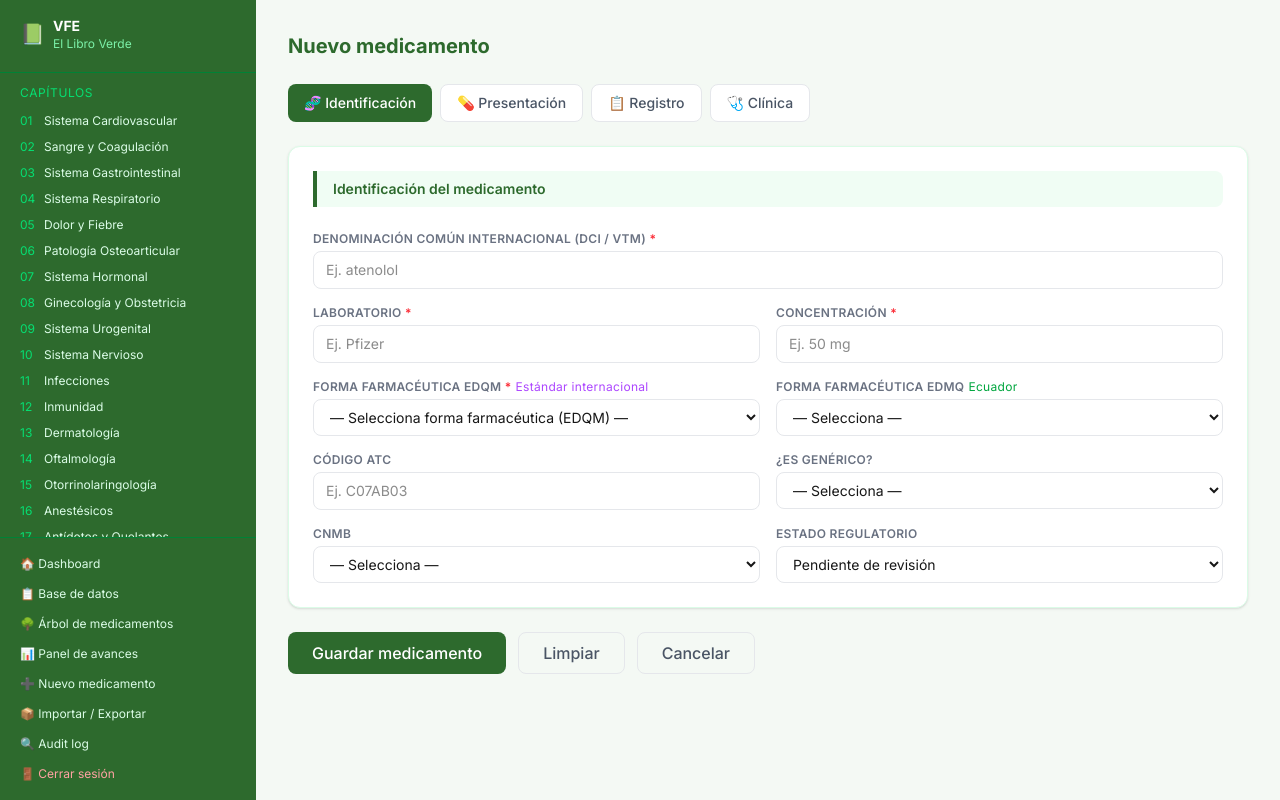
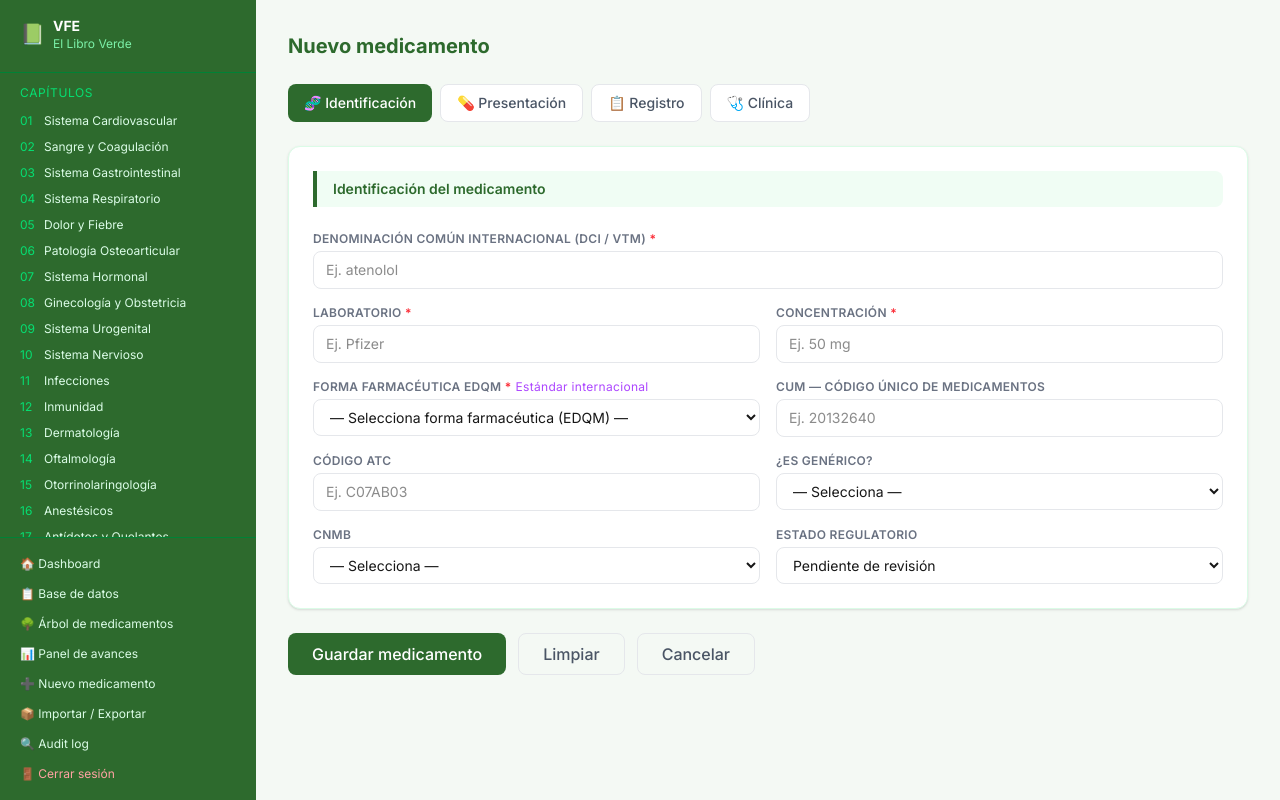
Before and after one commit to luisalvarado8507-gif/vfe-next, a Next.js app: page /medicamentos/nuevo in a window 1280 px wide. Built offline with nearby package versions, Linux system fonts and the light colour scheme; no server answers.

Commit message:
Reemplazar EDMQ por campo CUM en TabIdentificacion

```diff
--- a/app/medicamentos/nuevo/components/TabIdentificacion.tsx
+++ b/app/medicamentos/nuevo/components/TabIdentificacion.tsx
@@ -109,41 +109,9 @@ export default function TabIdentificacion({ data, onChange }: Props) {
         </div>
 
         <div>
-          <label className="block text-xs font-semibold text-gray-500 uppercase tracking-wide mb-1">
-            Forma farmacéutica EDMQ
-            <span className="ml-1 text-green-600 font-normal normal-case">Ecuador</span>
-          </label>
-          <select className="w-full border border-gray-200 rounded-lg px-3 py-2 text-sm focus:outline-none focus:border-[#2d6a2d]"
-            value={data.ffEdmq || ''}
-            onChange={e => onChange('ffEdmq', e.target.value)}>
-            <option value="">— Selecciona —</option>
-            <option>tableta</option>
-            <option>tableta recubierta</option>
-            <option>tableta efervescente</option>
-            <option>tableta masticable</option>
-            <option>tableta sublingual</option>
-            <option>tableta de liberación prolongada</option>
-            <option>cápsula</option>
-            <option>cápsula blanda</option>
-            <option>ampolla bebible</option>
-            <option>frasco ampolla</option>
-            <option>solución</option>
-            <option>suspensión</option>
-            <option>jarabe</option>
-            <option>gotas</option>
-            <option>crema</option>
-            <option>ungüento</option>
-            <option>gel</option>
-            <option>loción</option>
-            <option>colirio</option>
-            <option>óvulo</option>
-            <option>supositorio</option>
-            <option>parche</option>
-            <option>spray</option>
-            <option>polvo</option>
-            <option>granulado</option>
-            <option>sobre</option>
-          </select>
+          <label className="block text-xs font-semibold text-gray-500 uppercase tracking-wide mb-1">CUM — Código Único de Medicamentos</label>
+          <input className="w-full border border-gray-200 rounded-lg px-3 py-2 text-sm font-mono focus:outline-none focus:border-[#2d6a2d]"
+            placeholder="Ej. 20132640" value={data.cumCodigo || ''} onChange={e => onChange('cumCodigo', e.target.value)} />
         </div>
 
         <div>
```
